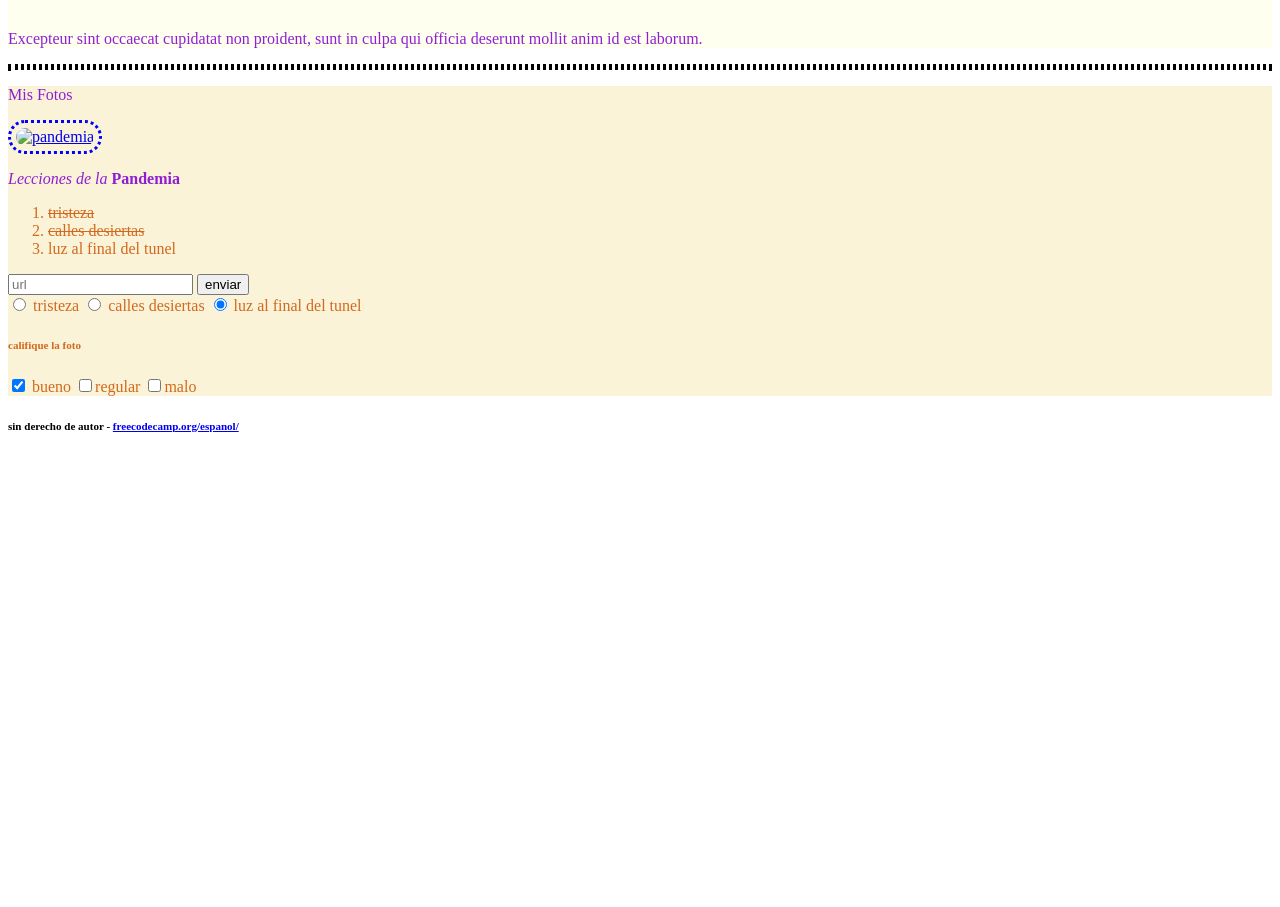
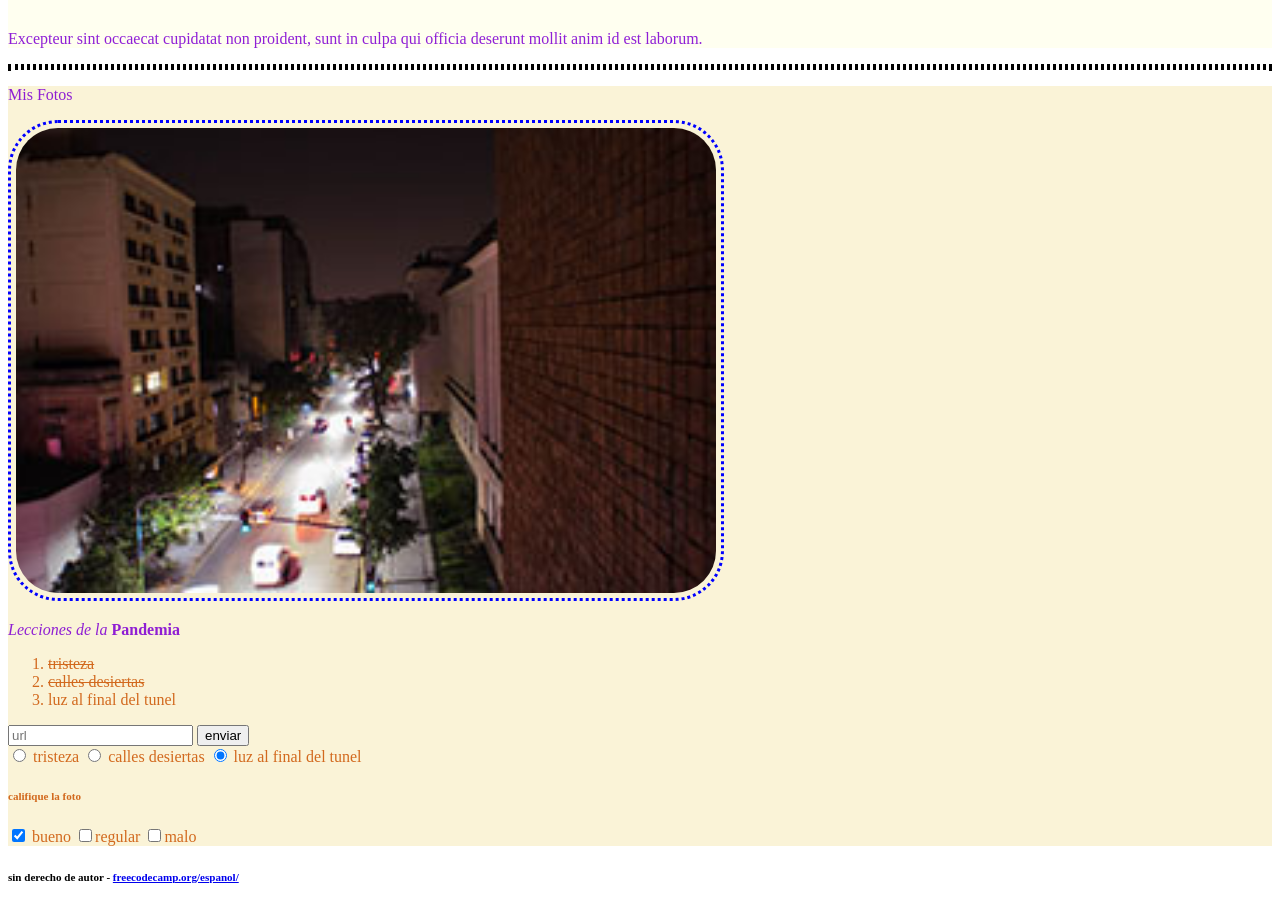
Before and after one commit to fernandoulises1/fernandoulises1.github.io, a plain HTML site: page index.html in a window 1280 px wide. Shown: the part 1391-2298 px from the top of the page. Before the commit the page ends 1847 px from the top, so only its background shows below. Drawn offline with Linux system fonts and the light colour scheme; a web font is replaced by a local one.

Commit message:
Update index.html

```diff
--- a/index.html
+++ b/index.html
@@ -68,7 +68,7 @@
     <p>Mis Fotos</p>
 
     <a class="bordes-redondeados" href="https://freecodecamp.org/espanol" target="_blank" >
-      <img src="imagenes/imagenes/DSC_0187.jpg" rel="noopener noreferer"
+      <img src="DSC_0187.jpg" rel="noopener noreferer"
       style="height: 500 ; width: 500 " alt="pandemia" class="bordes-redondeados"></a>
 
       <p><em>Lecciones de la</em> <strong>Pandemia</strong></p>
```
